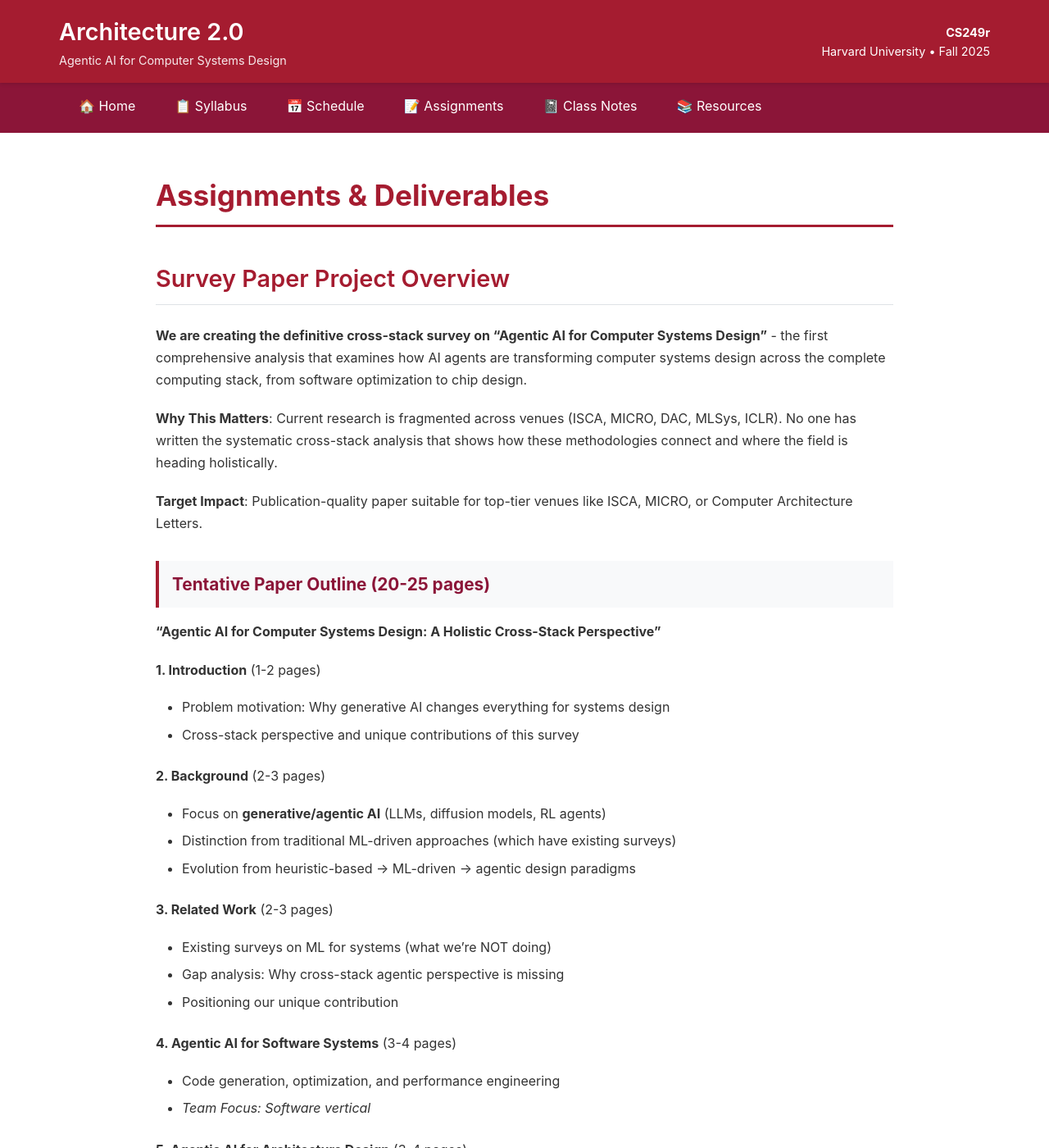
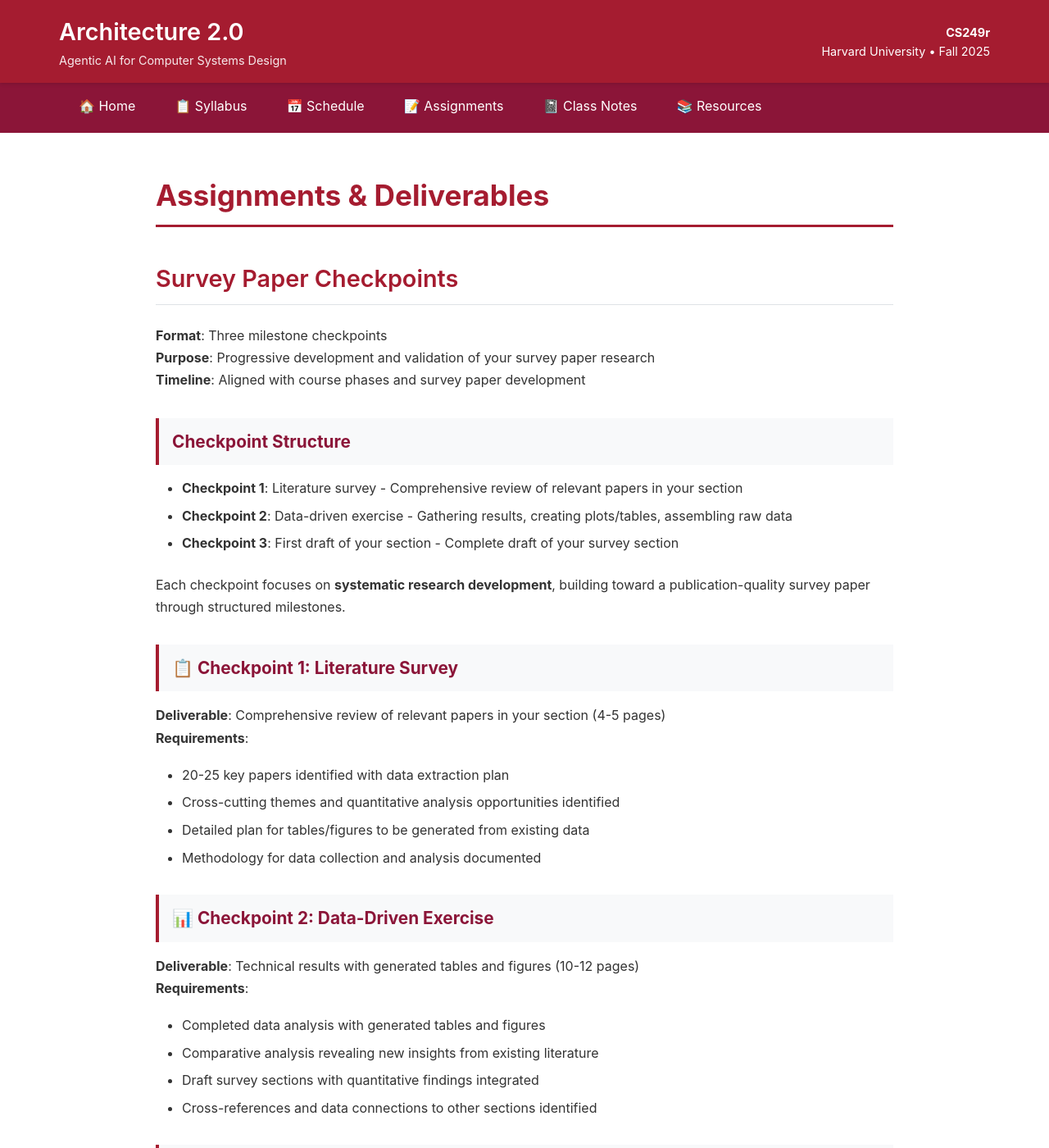
Before and after one commit to harvard-edge/cs249r_fall2025, a Jekyll site: the page built from course/assignments.md, in a window 1280 px wide and 1400 px high. Shown: the whole window at 82% size. Built offline with Jekyll 4.4.1, drawn with Linux system fonts in a browser that asks for light colours; our own code applies the rules of GitHub Pages for plain Markdown files; some of the changed text lies outside the part shown.

Commit message:
Final cleanup: complete assignments and schedule reorganization

```diff
--- a/course/assignments.md
+++ b/course/assignments.md
@@ -4,92 +4,6 @@ layout: default
 
 # Assignments & Deliverables
 
-## Survey Paper Project Overview
-
-**We are creating the definitive cross-stack survey on "Agentic AI for Computer Systems Design"** - the first comprehensive analysis that examines how AI agents are transforming computer systems design across the complete computing stack, from software optimization to chip design.
-
-**Why This Matters**: Current research is fragmented across venues (ISCA, MICRO, DAC, MLSys, ICLR). No one has written the systematic cross-stack analysis that shows how these methodologies connect and where the field is heading holistically.
-
-**Target Impact**: Publication-quality paper suitable for top-tier venues like ISCA, MICRO, or Computer Architecture Letters.
-
-### Tentative Paper Outline (20-25 pages)
-
-**"Agentic AI for Computer Systems Design: A Holistic Cross-Stack Perspective"**
-
-**1. Introduction** (1-2 pages)
-- Problem motivation: Why generative AI changes everything for systems design
-- Cross-stack perspective and unique contributions of this survey
-
-**2. Background** (2-3 pages)
-- Focus on **generative/agentic AI** (LLMs, diffusion models, RL agents)
-- Distinction from traditional ML-driven approaches (which have existing surveys)
-- Evolution from heuristic-based → ML-driven → agentic design paradigms
-
-**3. Related Work** (2-3 pages)
-- Existing surveys on ML for systems (what we're NOT doing)
-- Gap analysis: Why cross-stack agentic perspective is missing
-- Positioning our unique contribution
-
-**4. Agentic AI for Software Systems** (3-4 pages)
-- Code generation, optimization, and performance engineering
-- *Team Focus: Software vertical*
-
-**5. Agentic AI for Architecture Design** (3-4 pages)
-- Performance prediction, design space exploration, and accelerator design
-- *Team Focus: Architecture vertical*
-
-**6. Agentic AI for Physical Implementation** (3-4 pages)
-- RTL synthesis, placement & routing, and verification
-- *Team Focus: EDA vertical*
-
-**7. Cross-Stack Integration & Future Directions** (2-3 pages)
-- Methodological connections and system-level insights
-- Research gaps and opportunities
-
-**8. Conclusion** (1 page)
-- Summary of key findings and impact
-
-### Project Structure & Timeline
-
-**Survey Paper Pipeline**: The project follows a structured pipeline that aligns with course learning phases, allowing students to research topics as they learn them in class.
-
-<div class="mermaid">
-flowchart TD
-    A["Week 1-2: Course Setup<br/>Group Formation"] --> B["AI for Software<br/>(3-5 students per group)"]
-    A --> C["AI for Architecture<br/>(3-5 students per group)"]
-    A --> D["AI for Chip Design<br/>(3-5 students per group)"]
-
-    B --> F1["📋 Checkpoint 1: Literature Survey"]
-    C --> F2["📋 Checkpoint 1: Literature Survey"]
-    D --> F3["📋 Checkpoint 1: Literature Survey"]
-
-    F1 --> G1["📊 Checkpoint 2: Data-Driven Exercise"]
-    F2 --> G2["📊 Checkpoint 2: Data-Driven Exercise"]
-    F3 --> G3["📊 Checkpoint 2: Data-Driven Exercise"]
-
-    G1 --> H1["📖 Checkpoint 3: First Draft"]
-    G2 --> H2["📖 Checkpoint 3: First Draft"]
-    G3 --> H3["📖 Checkpoint 3: First Draft"]
-
-    H1 --> I["🎯 Final Integration"]
-    H2 --> I
-    H3 --> I
-
-    I --> J["🎯 Dec 1: Final Presentations<br/>Complete Survey Paper"]
-
-    style F1 fill:#e1f5fe
-    style F2 fill:#e1f5fe
-    style F3 fill:#e1f5fe
-    style G1 fill:#f3e5f5
-    style G2 fill:#f3e5f5
-    style G3 fill:#f3e5f5
-    style H1 fill:#e8f5e8
-    style H2 fill:#e8f5e8
-    style H3 fill:#e8f5e8
-    style J fill:#fff3e0
-</div>
-
----
 
 ## Survey Paper Checkpoints
 
@@ -169,14 +83,3 @@ Each checkpoint focuses on **systematic research development**, building toward
 - **Follow-up**: Brief reflection on presentation effectiveness and discussion insights
 
 ---
-
-## In-Class Paper Discussion and Attendance
-
-**Format**: Active participation in class discussions and consistent attendance
-**Purpose**: Engage with course material through thoughtful discussion and peer interaction
-**Timeline**: Throughout the semester
-
-### Participation Components
-- **Class attendance**: Regular attendance at all sessions
-- **Discussion engagement**: Thoughtful contributions to paper discussions
-- **Peer interaction**: Constructive feedback and questions during presentations
```
Also changed, not shown: course/schedule.md (+0 -2 lines).
